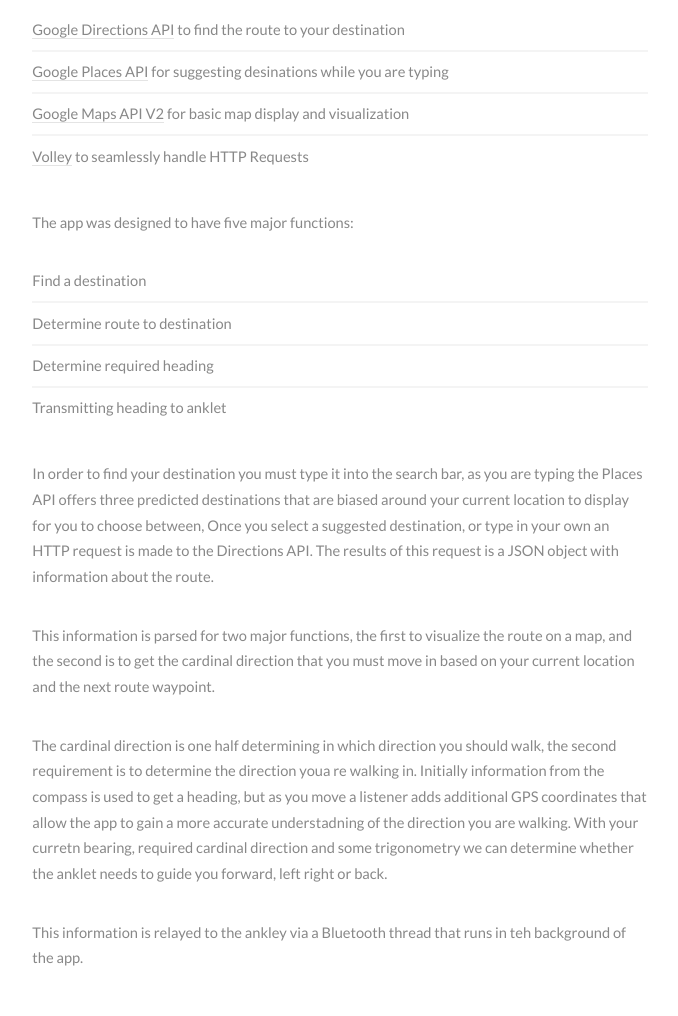
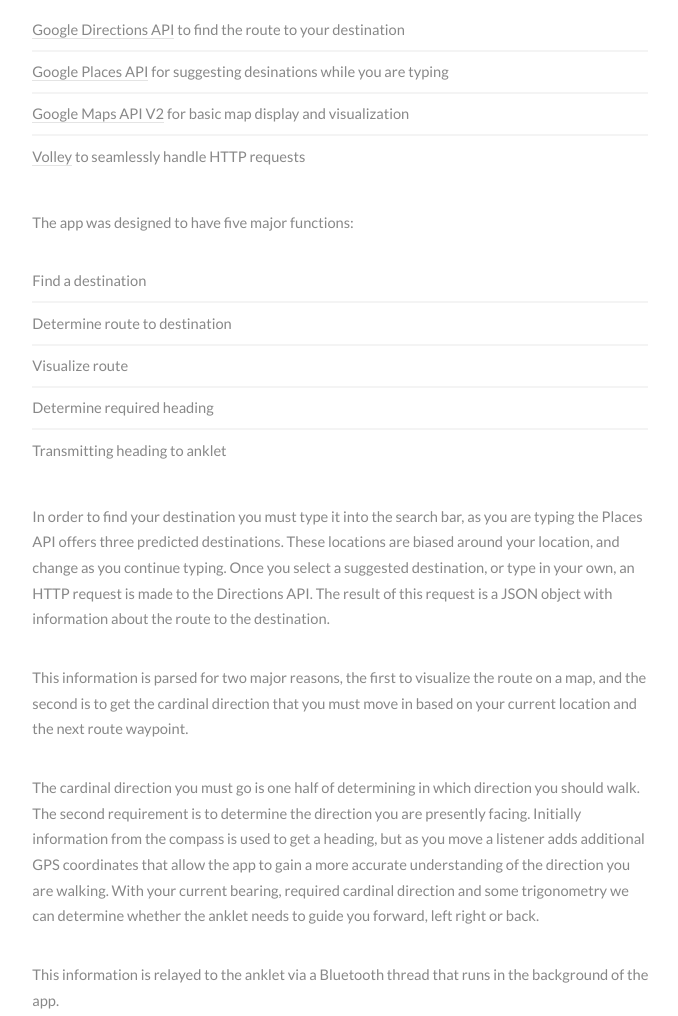
Before and after one commit to burgers-n-fries/burgers-n-fries.github.io, a plain HTML site: page details.html in a window 1280 px wide. Shown: the part 1500-2516 px from the top of the page, without its empty margins (153-831 px from the left). Drawn offline with Linux system fonts and the light colour scheme.

Commit message:
Fixed typos

```diff
--- a/details.html
+++ b/details.html
@@ -31,8 +31,9 @@
 					<nav id="nav">
 						<ul>
 							<li><a href="#onedetails" class="active">Electrical System</a></li>
+
+							<li><a href="#two">Mechanical System</a></li>
 							<li><a href="#four">Software System</a></li>
-							<li><a href="#two">Mechanical System</a></li>
 							<li><a href="#three">Budget</a></li>
 						</ul>
 					</nav>
@@ -79,31 +80,32 @@
 									<li><a href="https://developers.google.com/maps/documentation/directions/" target="_blank">Google Directions API</a> to find the route to your destination</li>
 									<li><a href="https://developers.google.com/places/documentation/" target="_blank">Google Places API</a> for suggesting desinations while you are typing</li>
 									<li><a href="https://developers.google.com/maps/documentation/android/" target="_blank">Google Maps API V2</a> for basic map display and visualization</li>
-									<li><a href="https://github.com/mcxiaoke/android-volley" target="_blank">Volley</a> to seamlessly handle HTTP Requests</li>
+									<li><a href="https://github.com/mcxiaoke/android-volley" target="_blank">Volley</a> to seamlessly handle HTTP requests</li>
 
 								</ul>
 								<p>The app was designed to have five major functions:</p>
 								<ul class="alt">
 									<li>Find a destination</li>
 									<li>Determine route to destination</li>
+									<li>Visualize route</li>
 									<li>Determine required heading</li>
 									<li>Transmitting heading to anklet</li>
 
 								</ul>
 								<p>
-									In order to find your destination you must type it into the search bar, as you are typing the Places API offers three predicted destinations that are biased around your current location to display for you to choose between, Once you select a suggested destination, or type in your own an HTTP request is made to the Directions API. The results of this request is a JSON object with information about the route.
+									In order to find your destination you must type it into the search bar, as you are typing the Places API offers three predicted destinations. These locations are biased around your location, and change as you continue typing. Once you select a suggested destination, or type in your own, an HTTP request is made to the Directions API. The result of this request is a JSON object with information about the route to the destination.
 
 								</p>
 								<p>
-									This information is parsed for two major functions, the first to visualize the route on a map, and the second is to get the cardinal direction that you must move in based on your current location and the next route waypoint.
+									This information is parsed for two major reasons, the first to visualize the route on a map, and the second is to get the cardinal direction that you must move in based on your current location and the next route waypoint.
 
 								</p>
 								<p>
-									The cardinal direction is one half determining in which direction you should walk, the second requirement is to determine the direction youa re walking in. Initially information from the compass is used to get a heading, but as you move a listener adds additional GPS coordinates that allow the app to gain a more accurate understadning of the direction you are walking. With your curretn bearing, required cardinal direction and some trigonometry we can determine whether the anklet needs to guide you forward, left right or back.
+									The cardinal direction you must go is one half of determining in which direction you should walk. The second requirement is to determine the direction you are presently facing. Initially information from the compass is used to get a heading, but as you move a listener adds additional GPS coordinates that allow the app to gain a more accurate understanding of the direction you are walking. With your current bearing, required cardinal direction and some trigonometry we can determine whether the anklet needs to guide you forward, left right or back.
 
 								</p>
 								<p>
-									This information is relayed to the ankley via a Bluetooth thread that runs in teh background of the app.
+									This information is relayed to the anklet via a Bluetooth thread that runs in the background of the app.
 
 								</p>
 
```
